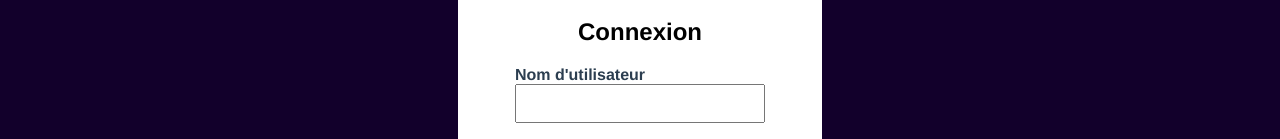
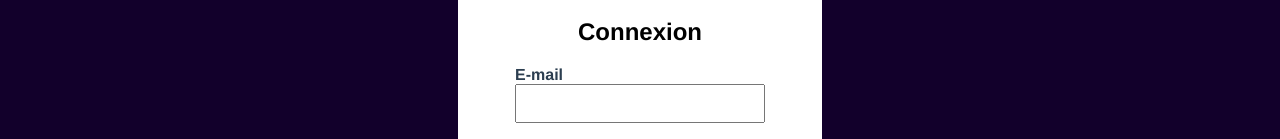
Before and after one commit to vYna-Yvan/Argent-Bank, a React (Create React App) app: page /login in a window 1280 px wide. Shown: the part 166-305 px from the top of the page. Built offline with nearby package versions, Linux system fonts and the light colour scheme.

Commit message:
Login form change/ supp warning

```diff
--- a/src/pages/Login.js
+++ b/src/pages/Login.js
@@ -33,7 +33,7 @@ const Login = () => {
           {error && <p className="error-message">{error}</p>}{" "}
           {/* message d'erreur */}
           <div className="input-wrapper">
-            <label htmlFor="email">Nom d'utilisateur</label>
+            <label htmlFor="email">E-mail</label>
             <input
               type="email"
               id="email"
--- a/src/pages/Profil.js
+++ b/src/pages/Profil.js
@@ -79,6 +79,7 @@ const Profil = () => {
           Edit Name
         </button>
       </div>
+
       <AccountList />
     </div>
   );
```
